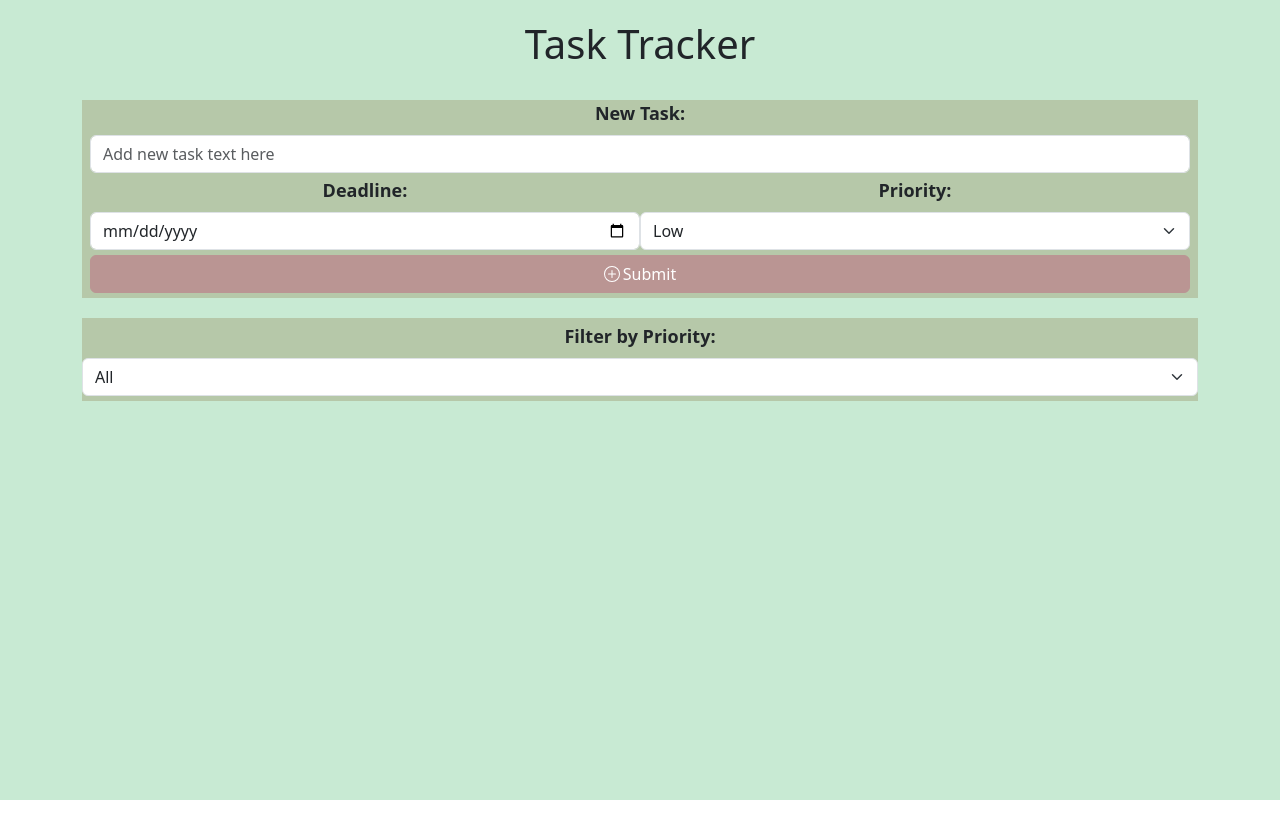
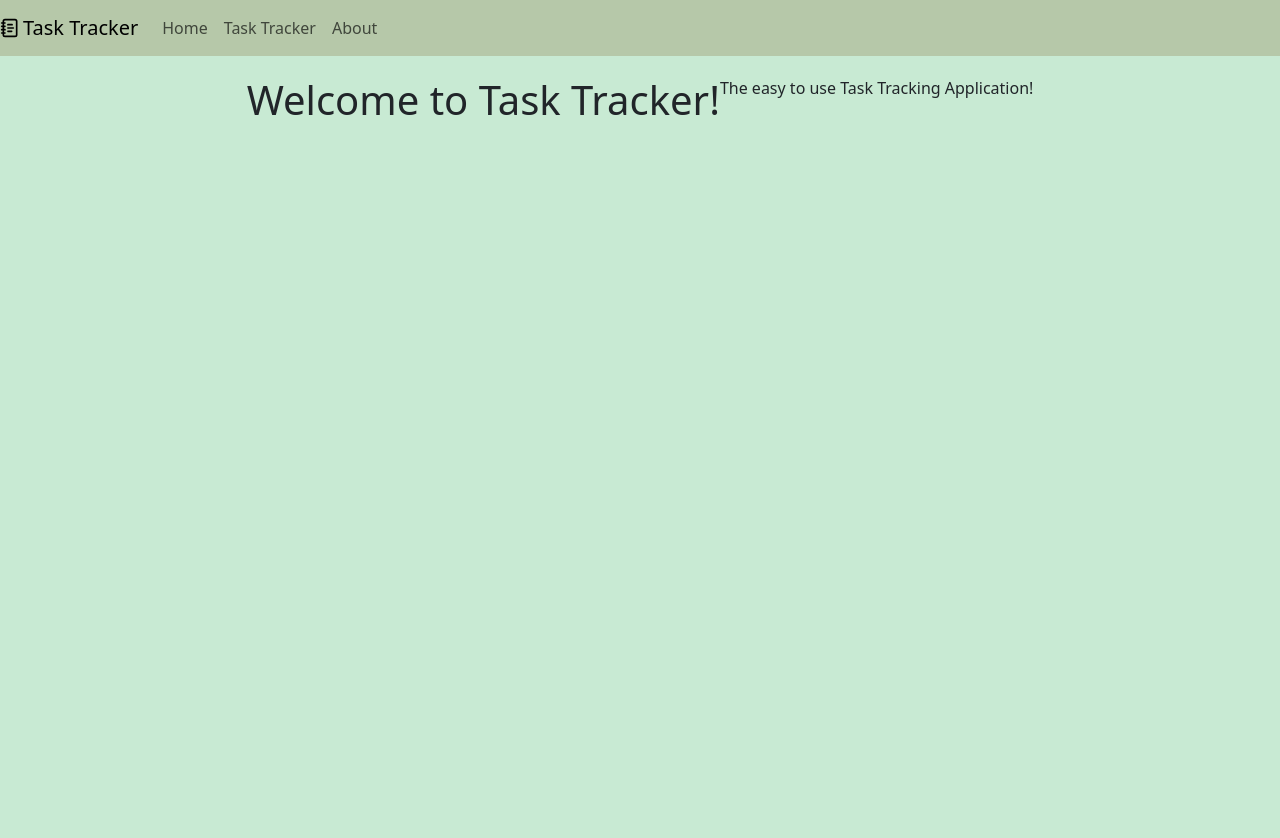
Before and after one commit to courtneytruong/task-tracker, a React (Vite) app in the folder task-tracker/: page / in a window 1280 px wide. Shown: the top 838 px of the page. Before the commit the page ends 800 px from the top, so only its background shows below. Built offline with nearby package versions, Linux system fonts and the light colour scheme.

Commit message:
Routing working, created home and about pages

```diff
--- a/task-tracker/package.json
+++ b/task-tracker/package.json
@@ -15,6 +15,7 @@
     "react-bootstrap": "^2.10.7",
     "react-dom": "^18.3.1",
     "react-icons": "^5.4.0",
+    "react-router-dom": "^7.1.5",
     "yup": "^1.6.1"
   },
   "devDependencies": {
--- a/task-tracker/src/App.jsx
+++ b/task-tracker/src/App.jsx
@@ -1,13 +1,16 @@
-import Header from "./components/Header";
-import TaskList from "./components/TaskList";
+import Home from "./components/Home";
+import About from "./components/About";
+import TaskTracker from "./components/TaskTracker";
+import { Route, Routes } from "react-router-dom";
 import "bootstrap/dist/css/bootstrap.min.css";
 
 function App() {
   return (
-    <div className="body w-100 vh-100">
-      <Header />
-      <TaskList />
-    </div>
+    <Routes>
+      <Route path="/" element={<Home />} />
+      <Route path="/TaskTracker" element={<TaskTracker />} />
+      <Route path="/about" element={<About />} />
+    </Routes>
   );
 }
 
--- /dev/null
+++ b/task-tracker/src/components/About.jsx
@@ -0,0 +1,13 @@
+import { Container } from "react-bootstrap";
+import NavBar from "./NavBar";
+
+export default function About() {
+  return (
+    <div className="body w-100 vh-100">
+      <NavBar />
+      <Container>
+        <h1>About</h1>
+      </Container>
+    </div>
+  );
+}
--- a/task-tracker/src/components/EditTaskForm.jsx
+++ b/task-tracker/src/components/EditTaskForm.jsx
@@ -67,7 +67,7 @@ export default function EditTaskForm({ editTask, task }) {
   //yup validation schema task input form
   const taskInputValidation = Yup.object({
     editedText: Yup.string().required("Text is required."),
-    editedDeadline: Yup.string()
+    editedDeadline: Yup.date()
       .min(new Date(), "The date cannot be in the past.")
       .required("Deadline is required."),
   });
--- a/task-tracker/src/components/Header.jsx
+++ b/task-tracker/src/components/Header.jsx
@@ -1,9 +1,13 @@
 import { Container } from "react-bootstrap";
+import { LuNotebookText } from "react-icons/lu";
 import "./styles.css";
 
 export default function Header() {
   return (
     <Container className="header">
+      <LuNotebookText
+        style={{ fontSize: "40px", marginTop: "5px", marginRight: "5px" }}
+      />
       <h1>Task Tracker</h1>
     </Container>
   );
--- /dev/null
+++ b/task-tracker/src/components/Home.jsx
@@ -0,0 +1,15 @@
+import { Container } from "react-bootstrap";
+import NavBar from "./NavBar";
+
+export default function Home() {
+  return (
+    <div>
+      <NavBar />
+      <div className="homeText w-100 vh-100">
+        <h1>Welcome to Task Tracker!</h1>
+
+        <p>The easy to use Task Tracking Application!</p>
+      </div>
+    </div>
+  );
+}
--- /dev/null
+++ b/task-tracker/src/components/NavBar.jsx
@@ -0,0 +1,34 @@
+import React, { useState } from "react";
+import { Navbar, Nav, Collapse, Button } from "react-bootstrap";
+import { GiHamburgerMenu } from "react-icons/gi";
+import { LuNotebookText } from "react-icons/lu";
+import "./styles.css";
+
+export default function NavBar() {
+  const [expanded, setExpanded] = useState(false); // for handling collapse state
+  return (
+    <Navbar className="navbar" expand="sm" expanded={expanded}>
+      <Navbar.Brand href="#home">
+        <LuNotebookText style={{ marginRight: "3px", marginBottom: "3px" }} />
+        Task Tracker
+      </Navbar.Brand>
+      <Button
+        onClick={() => setExpanded(!expanded)}
+        aria-controls="navbar-nav"
+        aria-expanded={expanded}
+        className="btn navbarCollapseButton d-sm-none" // Only shows on smaller screens
+      >
+        <GiHamburgerMenu />
+      </Button>
+      <Collapse in={expanded}>
+        <Navbar.Collapse id="navbar-nav">
+          <Nav className="ml-auto">
+            <Nav.Link href="/">Home</Nav.Link>
+            <Nav.Link href="/TaskTracker">Task Tracker</Nav.Link>
+            <Nav.Link href="/About">About</Nav.Link>
+          </Nav>
+        </Navbar.Collapse>
+      </Collapse>
+    </Navbar>
+  );
+}
--- a/task-tracker/src/components/TaskInput.jsx
+++ b/task-tracker/src/components/TaskInput.jsx
@@ -57,7 +57,7 @@ export default function TaskInput({ addTask }) {
   //yup validation schema task input form
   const taskInputValidation = Yup.object({
     text: Yup.string().required("Text is required."),
-    deadline: Yup.string()
+    deadline: Yup.date()
       .min(new Date(), "The date cannot be in the past.")
       .required("Deadline is required."),
   });
--- /dev/null
+++ b/task-tracker/src/components/TaskTracker.jsx
@@ -0,0 +1,13 @@
+import Header from "./Header";
+import TaskList from "./TaskList";
+import NavBar from "./NavBar";
+
+export default function TaskTracker() {
+  return (
+    <div className="body w-100 vh-100">
+      <NavBar />
+      <Header />
+      <TaskList />
+    </div>
+  );
+}
--- a/task-tracker/src/components/styles.css
+++ b/task-tracker/src/components/styles.css
@@ -3,6 +3,21 @@
     background-color: #C8EAD3;
     min-height: fit-content;
 }
+
+.navbar {
+  background-color: #B6C8A9;
+  align-content: center;
+}
+
+.homeText {
+  justify-content: center;
+  padding-top: 20px;
+  padding-bottom: 20px;
+  display: flex;
+  background-color: #C8EAD3;
+  min-height: fit-content;
+}
+
 .header {
     padding-top: 20px;
     padding-bottom: 20px;
@@ -73,6 +88,17 @@
     text-decoration: line-through;
 }
 
+.btn-primary.navbarCollapseButton {
+  background-color: #BA9593  !important;
+  border-color: #BA9593 !important;
+}
+
+.btn-primary.navbarCollapseButton:hover {
+  background-color: #A06C6A;
+    border-color: #A06C6A;
+}
+
+
 .btn-primary.custom-submit-button {
     margin-top: 5px;
     margin-bottom: 5px;
--- a/task-tracker/src/main.jsx
+++ b/task-tracker/src/main.jsx
@@ -1,9 +1,12 @@
-import { StrictMode } from 'react'
-import { createRoot } from 'react-dom/client'
-import App from './App.jsx'
+import { StrictMode } from "react";
+import { createRoot } from "react-dom/client";
+import App from "./App.jsx";
+import { BrowserRouter } from "react-router-dom";
 
-createRoot(document.getElementById('root')).render(
+createRoot(document.getElementById("root")).render(
   <StrictMode>
-    <App />
-  </StrictMode>,
-)
+    <BrowserRouter>
+      <App />
+    </BrowserRouter>
+  </StrictMode>
+);
```
Also changed, not shown: 1 other file (tests, documents, lock files or other folders).
